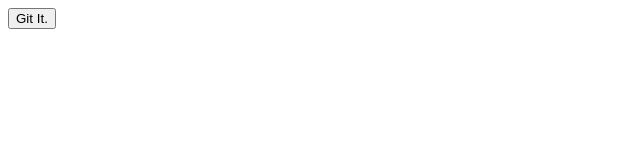
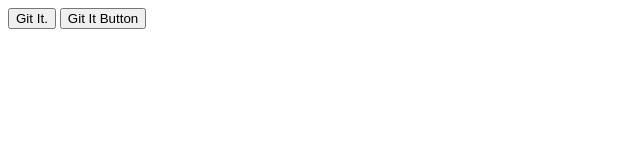
Before and after one commit to HongSLin/first-project, a plain HTML site: page index.html in a window 1280 px wide. Shown: the whole page, without its empty margins (0-640 px from the left). Drawn offline with Linux system fonts and the light colour scheme.

Commit message:
new button in index.html:Git It Button

```diff
--- a/index.html
+++ b/index.html
@@ -7,6 +7,7 @@
 </head>
 <body>
 	<button onclick="gitIt()">Git It.</button>
-    	<script src="index.js"></script>
+    <button onclick="gitItAlert()">Git It Button</button>
+    <script src="index.js"></script>
 </body>
 </html>
```
